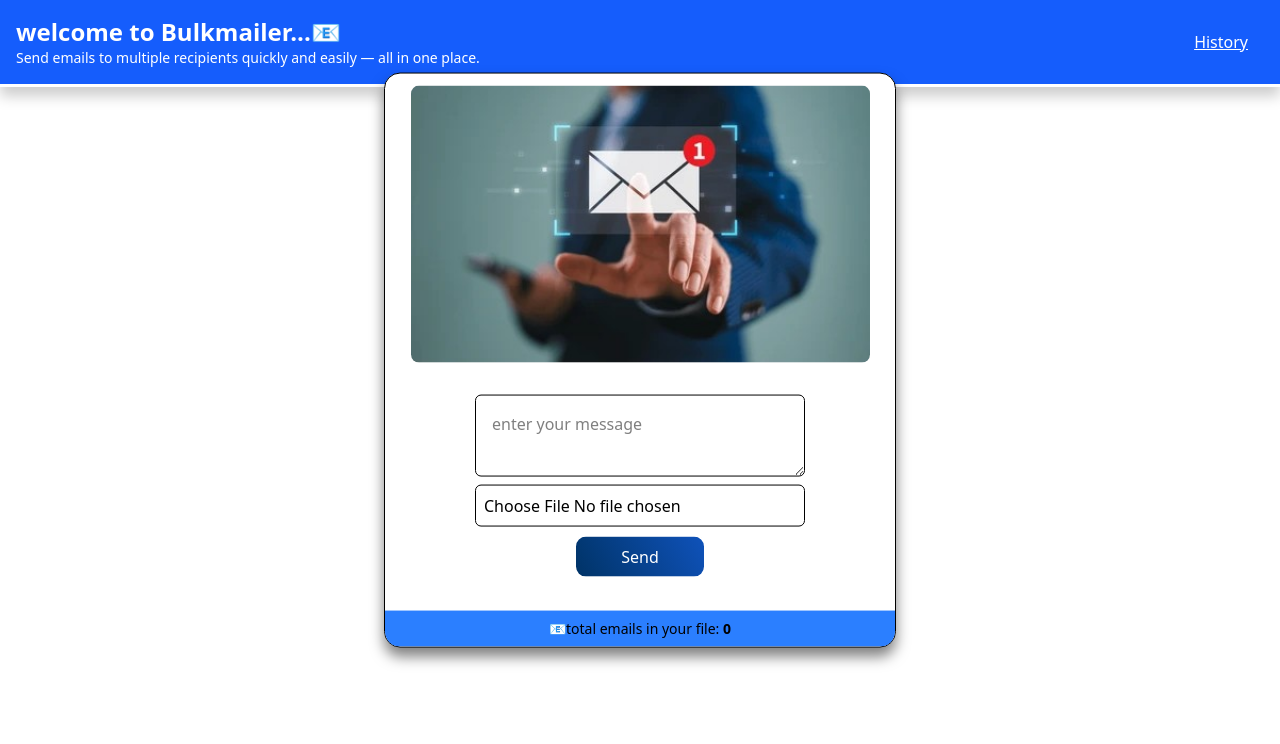
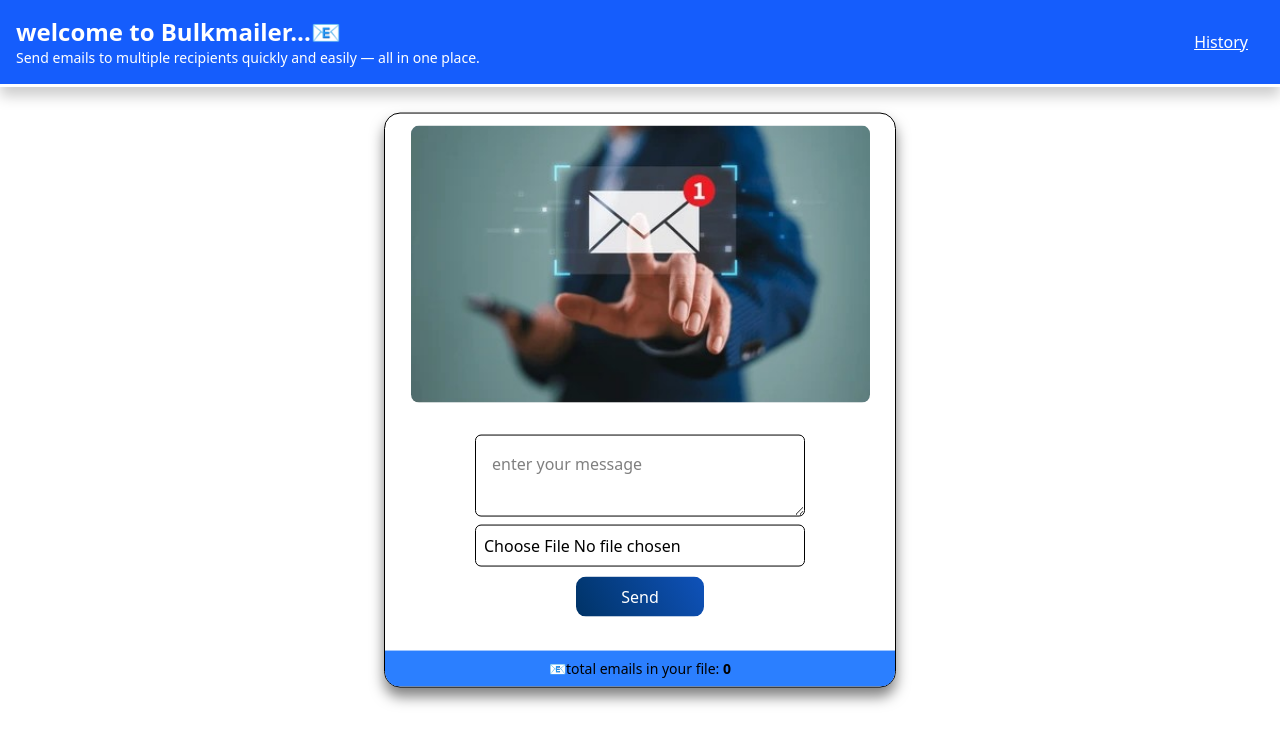
Before and after one commit to mohamedyusuf787/bulkmailer, a React app in the folder frontend/: page /BulkMail in a window 1280 px wide. Shown: the top 744 px of the page. Built offline with nearby package versions, Linux system fonts and the light colour scheme; the HTML template or start-up script is replaced by a standard one.

Commit message:
style  added

```diff
--- a/frontend/src/pages/Bulkmail.jsx
+++ b/frontend/src/pages/Bulkmail.jsx
@@ -87,7 +87,7 @@ const Bulkmail = () => {
                 <p onClick={clickHistory} className='underline px-4 py-2 rounded-md hover:cursor-pointer hover:bg-blue-900 '>History</p>
             </header>
 
-            <div className="main-box flex flex-col items-center gap-2 border border-black rounded-2xl  w-[40%] absolute top-90 left-1/2 transform -translate-x-1/2 -translate-y-1/2 overflow-hidden bg-white drop-shadow-xl/50">
+            <div className="main-box flex flex-col items-center gap-2 border border-black rounded-2xl  w-[40%] mb-10 absolute top-100 left-1/2 transform -translate-x-1/2 -translate-y-1/2 overflow-hidden bg-white drop-shadow-xl/50">
                 <img src={image} className='w-[90%] m-2 mt-3 rounded-lg' alt="mail image" />
                 <div className="input-boxes  flex flex-col items-center gap-2 p-2 mt-2"> <textarea value={msg} onChange={handleMsg} className='border border-black p-4 rounded-md w-full' placeholder='enter your message'></textarea>
                     <input onChange={handleFile} className='border border-black rounded-md p-2 w-full' type="file" id='inputfile' />
```
